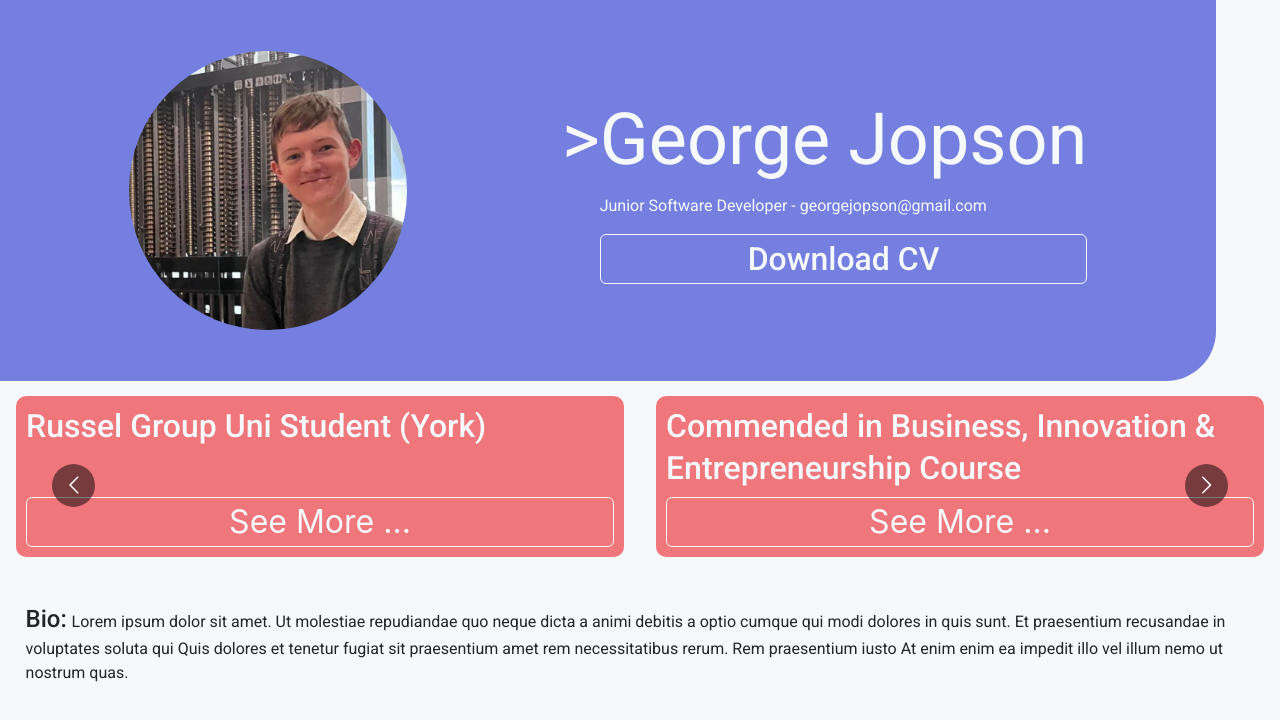
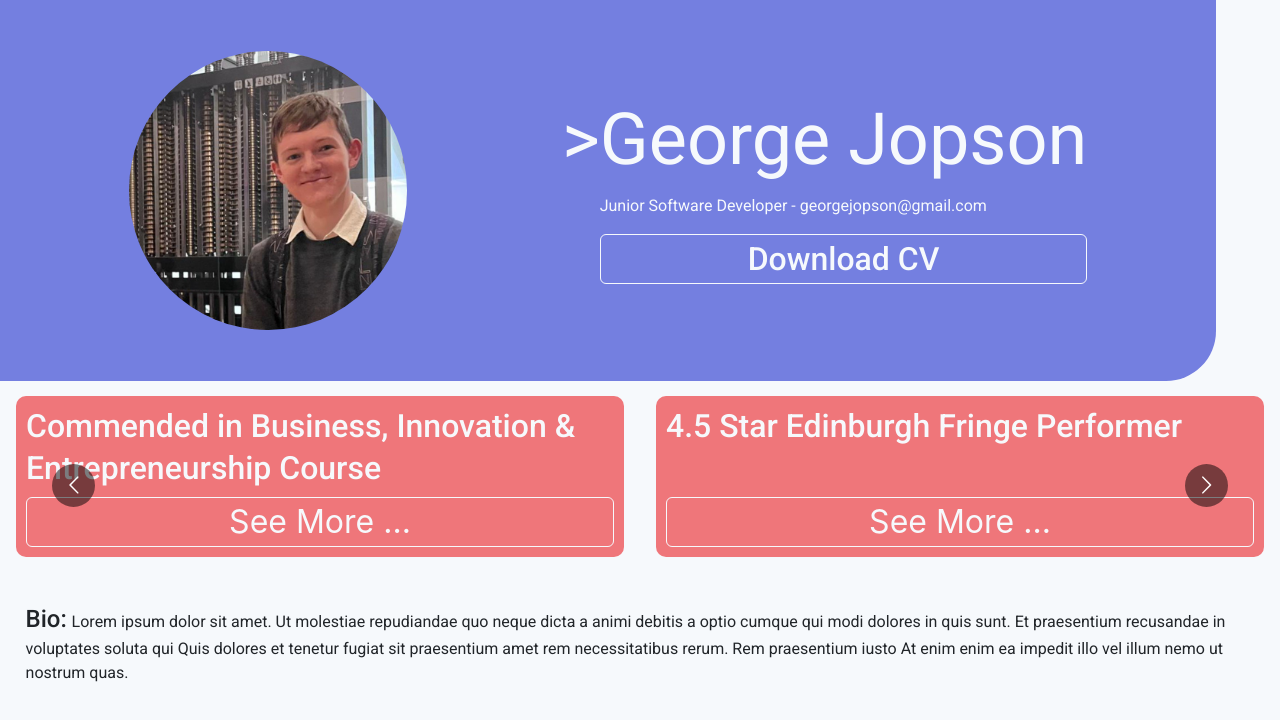
Before and after one commit to GeorgeJopson/GeorgeJopson.github.io, a React (Create React App) app: page / in a window 1280 px wide. Shown: the top 720 px of the page. Built offline with nearby package versions, Linux system fonts and the light colour scheme.

Commit message:
Refactor AchievementCarousel

```diff
--- a/package.json
+++ b/package.json
@@ -9,6 +9,7 @@
     "@testing-library/user-event": "^13.5.0",
     "bootstrap": "^5.3.3",
     "react": "^18.3.1",
+    "react-device-detect": "^2.2.3",
     "react-dom": "^18.3.1",
     "react-multi-carousel": "^2.8.5",
     "react-scripts": "^5.0.1",
--- a/src/AchievementCarousel/AchievementCarousel.css
+++ b/src/AchievementCarousel/AchievementCarousel.css
@@ -1,9 +1,11 @@
 .carouselItem{
   background-color: #EF767A;
   color: #f6f9fc;
+
   padding: 10px;
   border-radius:10px;
-  font-size: 2em;
+  margin-left: 2.5%;
+  margin-right: 2.5%;
 
   display: flex;
   align-items: flex-start;
@@ -11,10 +13,9 @@
   justify-content:space-between;
 
   text-align: left;
+  font-size: 2em;
 
   height: 90%;
-  margin-left: 2.5%;
-  margin-right: 2.5%;
 }
 
 .carouselItemText{
@@ -24,16 +25,18 @@
   text-overflow: ellipsis;
   -webkit-box-orient: vertical;
   overflow: hidden;
-  margin-bottom:0;
+
   font-size: 1em;
   line-height:1.3em;
   height:3.1em;
+
   margin-bottom:10px;
 }
 
 
 .btnSeeMore{
   font-size: 1em;
+
   display: flex;
   justify-content: center;
   flex-direction: column;
--- a/src/AchievementCarousel/AchievementCarousel.js
+++ b/src/AchievementCarousel/AchievementCarousel.js
@@ -1,56 +1,52 @@
 import './AchievementCarousel.css';
 import '../fonts.css';
+import '../buttons.css';
 
 import Carousel from "react-multi-carousel";
 import "react-multi-carousel/lib/styles.css";
 
 import achievementData from "./achievements.json"
 
+import { isMobile } from "react-device-detect";
+
 const responsive = {
   desktop: {
     breakpoint: { max: 3000, min: 1024 },
     items: 3,
-    slidesToSlide: 1 // optional, default to 1.
+    slidesToSlide: 1
   },
   tablet: {
     breakpoint: { max: 1024, min: 464 },
     items: 2,
-    slidesToSlide: 1 // optional, default to 1.
+    slidesToSlide: 1
   },
   mobile: {
     breakpoint: { max: 464, min: 0 },
     items: 1,
-    slidesToSlide: 1 // optional, default to 1.
+    slidesToSlide: 1
   }
 };
+
 function AchievementCarousel(){
   const achievements = achievementData.achievements
-  const carouselItems = achievements.map(achievement=>{
-    let titleText = achievement.title
-
-    // if (titleText.length>36){
-    //   titleText= titleText.slice(0,33) +"..."
-    // }
-    return (
-      <div className="carouselItem">
-        <p className="robotoMedium carouselItemText">{titleText}</p>
+  const carouselItems = achievements.map(achievement=>
+      <div className="carouselItem" key={achievement.title}>
+        <p className="robotoMedium carouselItemText">{achievement.title}</p>
         <button className="btnSeeMore btn btn-outline-primary btnRegular">See More ...</button>
       </div>
-    );
-  }
+  );
 
-  );
   return(
     <Carousel
       swipeable={true}
       draggable={true}
       responsive={responsive}
-      ssr={true} // means to render carousel on server-side.
+      ssr={true}
       infinite={true}
-      autoPlay={false}
+      autoPlay={isMobile === false}
       autoPlaySpeed={3000}
       keyBoardControl={true}
-      customTransition="transform 0.7s ease-in-out" // smoother transition
+      customTransition="transform 0.7s ease-in-out"
       transitionDuration={700}
       containerClass="carousel-container"
       dotListClass="custom-dot-list-style"
```
Also changed, not shown: 1 other file (tests, documents, lock files or other folders).
